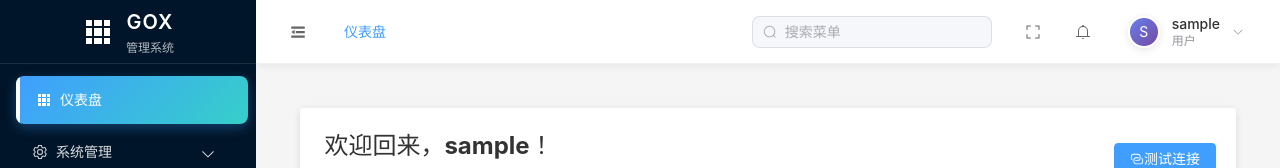
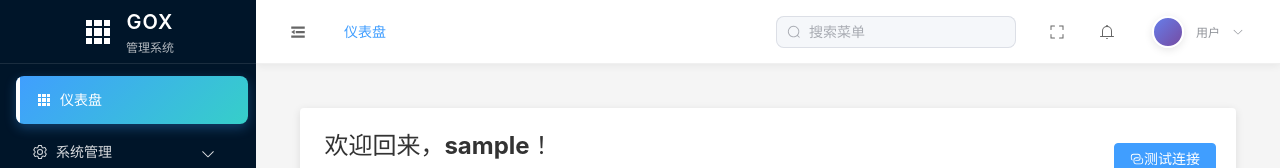
Before and after one commit to zhengchalei/gox, a Vue app in the folder gox-web/: page / in a window 1280 px wide. Shown: the top 168 px of the page. Built offline with nearby package versions, Linux system fonts and the light colour scheme; no server answers; sample sign-in values are in the browser's storage.

Commit message:
feat(user): 更新用户信息字段，使用昵称替代用户名
在 UserLayout.vue 和 Profile.vue 中，将用户信息中的 `username` 字段替换为 `nickname`，并初始化其他用户信息字段（头像、邮箱、电话），以提升用户体验和信息展示的准确性。

```diff
--- a/gox-web/src/layout/UserLayout.vue
+++ b/gox-web/src/layout/UserLayout.vue
@@ -131,10 +131,10 @@
             <el-dropdown class="user-dropdown" @command="handleUserCommand">
               <div class="user-info">
                 <el-avatar :size="32" class="user-avatar">
-                  {{ userInfo.username?.charAt(0).toUpperCase() }}
+                  {{ userInfo.nickname?.charAt(0).toUpperCase() }}
                 </el-avatar>
                 <div v-if="!collapsed" class="user-details">
-                  <div class="username">{{ userInfo.username }}</div>
+                  <div class="username">{{ userInfo.nickname }}</div>
                   <div class="user-role">{{ getUserRoleName() }}</div>
                 </div>
                 <el-icon class="arrow-icon"><ArrowDown /></el-icon>
@@ -178,24 +178,6 @@
 import { ref, computed, onMounted } from "vue";
 import { useRoute, useRouter } from "vue-router";
 import { ElMessage, ElMessageBox } from "element-plus";
-import {
-  Grid,
-  Setting,
-  User,
-  UserFilled,
-  Lock,
-  Link,
-  FolderOpened,
-  Upload,
-  Document,
-  Fold,
-  Expand,
-  FullScreen,
-  Bell,
-  ArrowDown,
-  SwitchButton,
-  Search,
-} from "@element-plus/icons-vue";
 import { loginApi } from "../api";
 import type { UserDetailDTO } from "../types/api";
 
@@ -208,12 +190,16 @@ const searchValue = ref("");
 const notificationCount = ref(0);
 const userInfo = ref<UserDetailDTO>({
   id: 0,
-  username: "加载中...",
+  username: '',
+  nickname: '加载中...',
+  avatar: '',
+  email: '',
+  phone: '',
   enabled: true,
-  createdTime: "",
-  updatedTime: "",
+  createdTime: '',
+  updatedTime: '',
   roleIds: [],
-  roles: [],
+  roles: []
 });
 
 // 计算属性
--- a/gox-web/src/views/Profile.vue
+++ b/gox-web/src/views/Profile.vue
@@ -43,6 +43,10 @@ import type { UserDetailDTO } from '../types/api'
 const userForm = ref<UserDetailDTO>({
   id: 0,
   username: '',
+  nickname: '',
+  avatar: '',
+  email: '',
+  phone: '',
   enabled: true,
   createdTime: '',
   updatedTime: '',
```
